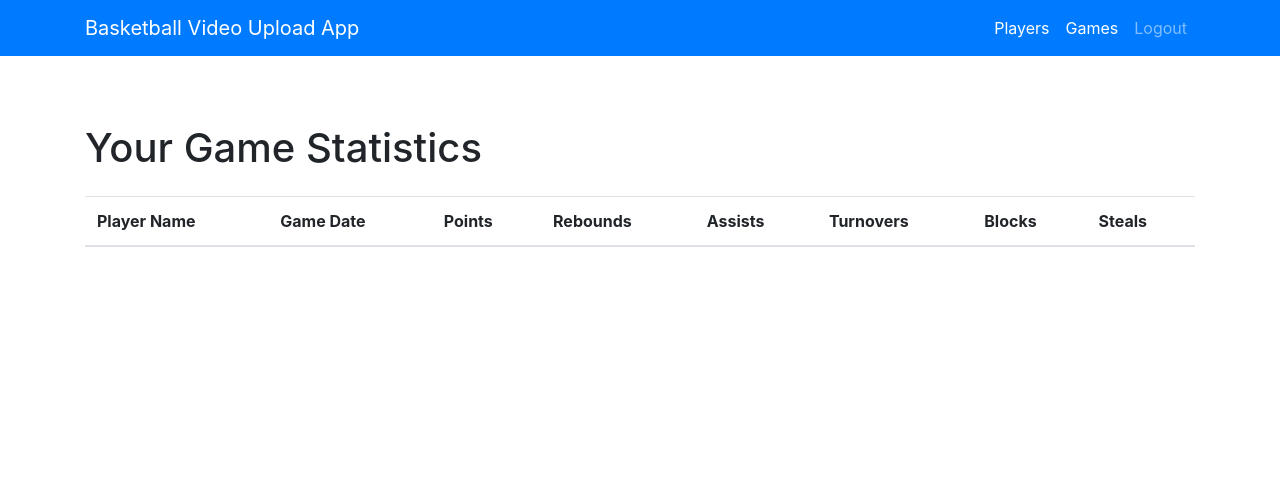
After one commit to joelstennett81/BasketballVideoUpload, a Django app: page /list_personal_player_game_statistics/ in a window 1280 px wide. The commit adds this page. Shown: the top 487 px of the page. Run offline with Django 5.2, Linux system fonts and the light colour scheme; a user stored in the database is signed in; tables that the repository leaves empty hold one stand-in row (values such as "Sample post"); lists and menus that the app fills with data are empty; some libraries are stand-ins or nearby versions.

Commit message:
Got basics of game stats created
got it all done, now bug fixing and add more features like having buttons disappear if there is no high light video yet

```diff
--- a/basketball_video_upload/models.py
+++ b/basketball_video_upload/models.py
@@ -27,13 +27,29 @@ class Profile(models.Model):
         super().save(*args, **kwargs)
 
 
+class Game(models.Model):
+    player = models.ForeignKey(Profile, on_delete=models.CASCADE, null=True, blank=True)
+    date = models.DateField(null=True, blank=True)
+
+
+class PlayerGameStatistic(models.Model):
+    player = models.ForeignKey(Profile, on_delete=models.CASCADE, null=True, blank=True)
+    game = models.ForeignKey(Game, on_delete=models.CASCADE, null=True, blank=True)
+    points = models.PositiveIntegerField(default=0)
+    rebounds = models.PositiveIntegerField(default=0)
+    assists = models.PositiveIntegerField(default=0)
+    turnovers = models.PositiveIntegerField(default=0)
+    blocks = models.PositiveIntegerField(default=0)
+    steals = models.PositiveIntegerField(default=0)
+
+
 class PlayerGameHighlightVideo(models.Model):
-    player = models.ForeignKey(Profile, on_delete=models.CASCADE, null=True)
+    player = models.ForeignKey(Profile, on_delete=models.CASCADE, null=True, blank=True)
+    game = models.ForeignKey(Game, on_delete=models.CASCADE, null=True)
     video_name = models.CharField(max_length=100, null=True)
     s3_object_name = models.CharField(max_length=1000, null=True)
     uploaded_at = models.DateTimeField(auto_now_add=True, null=True)
-    game_date = models.DateField(null=True)
-    team_playing_for = models.CharField(max_length=100,null=True)
+    team_playing_for = models.CharField(max_length=100, null=True)
     team_playing_against = models.CharField(max_length=100, null=True)
 
     def save(self, *args, **kwargs):
--- a/basketball_video_upload/urls.py
+++ b/basketball_video_upload/urls.py
@@ -1,7 +1,7 @@
 from django.contrib import admin
 from django.contrib.auth import views as auth_views
 from django.urls import path
-from basketball_video_upload.views import misc, players, coaches_and_admins
+from basketball_video_upload.views import misc, players, coaches_and_admins, games
 
 app_name = 'basketball_video_upload'
 
@@ -13,6 +13,9 @@ urlpatterns = [
     path('choose_role/', misc.choose_role, name='choose_role'),
     path('upload_profile/', misc.upload_profile, name='upload_profile'),
     path('show_profile/', players.ProfileView.as_view(), name='show_profile'),
+    path('games/new/', games.GameCreateView.as_view(), name='create_game'),
+    path('list_all_games/', games.AllGameListView.as_view(), name='list_all_games'),
+    path('list_personal_games/', games.PersonalGameListView.as_view(), name='list_personal_games'),
     path('list_all_players/', coaches_and_admins.PlayerListView.as_view(), name='list_all_players'),
     path('list_all_player_game_highlight_videos/', coaches_and_admins.AllPlayerGameHighlightVideoListView.as_view(),
          name='list_all_player_game_highlight_videos'),
@@ -20,8 +23,17 @@ urlpatterns = [
          name='list_personal_player_game_highlight_videos'),
     path('view_individual_player_game_highlight_video/<int:video_id>/',
          players.IndividualPlayerHighlightVideoView.as_view(),
-         name='view_individual_player_highlight_video'),
-    path('player_game_highlight_videos/new/', players.PlayerGameHighlightVideoCreateView.as_view(),
+         name='view_individual_player_game_highlight_video'),
+    path('player_game_highlight_videos/new/<int:id>', players.PlayerGameHighlightVideoCreateView.as_view(),
          name='create_player_game_highlight_video'),
+    path('list_all_player_game_statistics/', coaches_and_admins.AllPlayerGameStatisticListView.as_view(),
+         name='list_all_player_game_statistics'),
+    path('list_personal_player_game_statistics/', players.PersonalPlayerGameStatisticListView.as_view(),
+         name='list_personal_player_game_statistics'),
+    path('view_individual_player_game_statistic/<int:game_id>/',
+         players.IndividualPlayerGameStatisticView.as_view(),
+         name='view_individual_player_statistic'),
+    path('player_game_statistics/new/<int:id>', players.PlayerGameStatisticCreateView.as_view(),
+         name='create_player_game_statistic'),
     path('admin/', admin.site.urls),
 ]
--- a/basketball_video_upload/views/players.py
+++ b/basketball_video_upload/views/players.py
@@ -4,8 +4,8 @@ from django.views import View
 from django.views.generic import CreateView
 
 from basketball_video_upload.decorators import player_required
-from basketball_video_upload.forms import PlayerGameHighlightVideoForm
-from basketball_video_upload.models import PlayerGameHighlightVideo
+from basketball_video_upload.forms import PlayerGameHighlightVideoForm, GameForm, PlayerGameStatisticForm
+from basketball_video_upload.models import PlayerGameHighlightVideo, Game, PlayerGameStatistic
 from basketball_video_upload.views.s3 import get_url_for_video, upload_video_to_s3
 
 
@@ -27,7 +27,7 @@ class PersonalPlayerGameHighlightVideoListView(View):
             videos.append({
                 'id': video.id,
                 'player': video.player,
-                'game_date': video.game_date,
+                'game_date': video.game.date,
                 'video_url': video_url,
                 'video_name': video.video_name,
                 'uploaded_at': video.uploaded_at,
@@ -55,8 +55,40 @@ class PlayerGameHighlightVideoCreateView(CreateView):
     success_url = '/list_personal_player_game_highlight_videos/'
 
     def form_valid(self, form):
+        game_id = self.kwargs['id']
         form.instance.player = self.request.user.profile
+        form.instance.game = Game.objects.get(id=game_id)
         form.instance.s3_object_name = f'{form.instance.player.first_name}_{form.instance.player.last_name}/{form.instance.video_name}'
         video_name = form.instance.video_name.replace(" ", "_")
         upload_video_to_s3(self.request, form.cleaned_data["video"], video_name)
         return super().form_valid(form)
+
+
+@method_decorator(player_required, name='get')
+class PersonalPlayerGameStatisticListView(View):
+    def get(self, request):
+        playerGameStatistics = PlayerGameStatistic.objects.filter(player=request.user.profile)
+        return render(request, 'players/player_game_statistics/list_personal_player_game_statistics.html',
+                      {'playerGameStatistics': playerGameStatistics})
+
+
+@method_decorator(player_required, name='get')
+class PlayerGameStatisticCreateView(CreateView):
+    model = PlayerGameStatistic
+    form_class = PlayerGameStatisticForm
+    template_name = 'players/player_game_statistics/new_player_game_statistics.html'
+    success_url = '/list_player_game_statistics/'
+
+    def form_valid(self, form):
+        game_id = self.kwargs['id']
+        form.instance.player = self.request.user.profile
+        form.instance.game = Game.objects.get(id=game_id)
+        return super().form_valid(form)
+
+
+@method_decorator(player_required, name='get')
+class IndividualPlayerGameStatisticView(View):
+    def get(self, request, game_id):
+        game_statistic = get_object_or_404(PlayerGameStatistic, id=game_id)
+        return render(request, 'players/player_game_statistics/individual_player_game_statistic.html',
+                      {'game_statistic': game_statistic})
--- a/templates/base_generic.html
+++ b/templates/base_generic.html
@@ -25,28 +25,22 @@
                         <li class="nav-item active">
                             <a class="nav-link" href="{% url 'basketball_video_upload:list_all_players' %}">Players</a>
                         </li>
-                        <li class="nav-item">
-                            <a class="nav-link"
-                               href="{% url 'basketball_video_upload:list_all_player_game_highlight_videos' %}">Player
-                                Game Highlight Videos</a>
+                        <li class="nav-item active">
+                            <a class="nav-link" href="{% url 'basketball_video_upload:list_all_games' %}">Games</a>
                         </li>
                     {% elif request.user.profile.is_coach %}
                         <li class="nav-item active">
                             <a class="nav-link" href="{% url 'basketball_video_upload:list_all_players' %}">Players</a>
                         </li>
-                        <li class="nav-item">
-                            <a class="nav-link"
-                               href="{% url 'basketball_video_upload:list_all_player_game_highlight_videos' %}">Player
-                                Game Highlight Videos</a>
+                        <li class="nav-item active">
+                            <a class="nav-link" href="{% url 'basketball_video_upload:list_all_games' %}">Games</a>
                         </li>
                     {% elif request.user.profile.is_player %}
                         <li class="nav-item active">
                             <a class="nav-link" href="{% url 'basketball_video_upload:show_profile' %}">Profile</a>
                         </li>
                         <li class="nav-item active">
-                            <a class="nav-link"
-                               href="{% url 'basketball_video_upload:list_personal_player_game_highlight_videos' %}">Personal
-                                Highlight Videos</a>
+                            <a class="nav-link" href="{% url 'basketball_video_upload:list_personal_games' %}">Games</a>
                         </li>
                     {% endif %}
 
--- a/templates/players/player_game_highlight_videos/list_personal_player_game_highlight_videos.html
+++ b/templates/players/player_game_highlight_videos/list_personal_player_game_highlight_videos.html
@@ -5,10 +5,6 @@
 {% block content %}
     <div class="container mt-5">
         <h1 class="mb-4">Your Highlight Videos</h1>
-        <button onclick="window.location.href='{% url 'basketball_video_upload:create_player_game_highlight_video' %}';"
-                class="btn btn-primary create-btn">
-            Create Player Game Highlight Video
-        </button>
         <table class="table table-striped mt-4">
             <thead>
             <tr>
@@ -23,7 +19,7 @@
             {% for video in videos %}
                 <tr>
                     <td>{{ video.player.first_name }} {{ video.player.last_name }}</td>
-                    <td>{{ video.game_date }}</td>
+                    <td>{{ video.game.date }}</td>
                     <td>{{ video.video_name }}</td>
                     <td>{{ video.uploaded_at }}</td>
                     <td>
--- /dev/null
+++ b/templates/players/player_game_statistics/list_personal_player_game_statistics.html
@@ -0,0 +1,37 @@
+{% extends 'base_generic.html' %}
+
+{% load static %}
+
+{% block content %}
+    <div class="container mt-5">
+        <h1 class="mb-4">Your Game Statistics</h1>
+        <table class="table table-striped mt-4">
+            <thead>
+            <tr>
+                <th scope="col">Player Name</th>
+                <th scope="col">Game Date</th>
+                <th scope="col">Points</th>
+                <th scope="col">Rebounds</th>
+                <th scope="col">Assists</th>
+                <th scope="col">Turnovers</th>
+                <th scope="col">Blocks</th>
+                <th scope="col">Steals</th>
+            </tr>
+            </thead>
+            <tbody>
+            {% for gameStat in gameStatistics %}
+                <tr>
+                    <td>{{ gameStat.player.first_name }} {{ gameStat.player.last_name }}</td>
+                    <td>{{ gameStat.game.date }}</td>
+                    <td>{{ gameStat.points }}</td>
+                    <td>{{ gameStat.rebounds }}</td>
+                    <td>{{ gameStat.assists }}</td>
+                    <td>{{ gameStat.turnovers }}</td>
+                    <td>{{ gameStat.blocks }}</td>
+                    <td>{{ gameStat.steals }}</td>
+                </tr>
+            {% endfor %}
+            </tbody>
+        </table>
+    </div>
+{% endblock %}
```
Also changed, not shown: basketball_video_upload/forms.py (+16 -3 lines), basketball_video_upload/views/coaches_and_admins.py (+9 -1 lines), basketball_video_upload/views/games.py (added, +32 -0 lines), templates/coaches_and_admins/list_all_player_game_statistics.html (added, +37 -0 lines), templates/games/list_all_games.html (added, +30 -0 lines), templates/games/list_personal_games.html (added, +40 -0 lines), templates/games/new_game.html (added, +12 -0 lines), templates/players/player_game_statistics/individual_player_game_statistic.html (added, +20 -0 lines), templates/players/player_game_statistics/new_player_game_statistics.html (added, +12 -0 lines), basketball_video_upload/migrations/0006_game_playergamehighlightvideo_game_and_more.py (added), basketball_video_upload/migrations/0007_remove_playergamehighlightvideo_player_and_more.py (added), basketball_video_upload/migrations/0008_remove_playergamehighlightvideo_game_date.py (added), basketball_video_upload/migrations/0009_playergamehighlightvideo_player_and_more.py (added).
